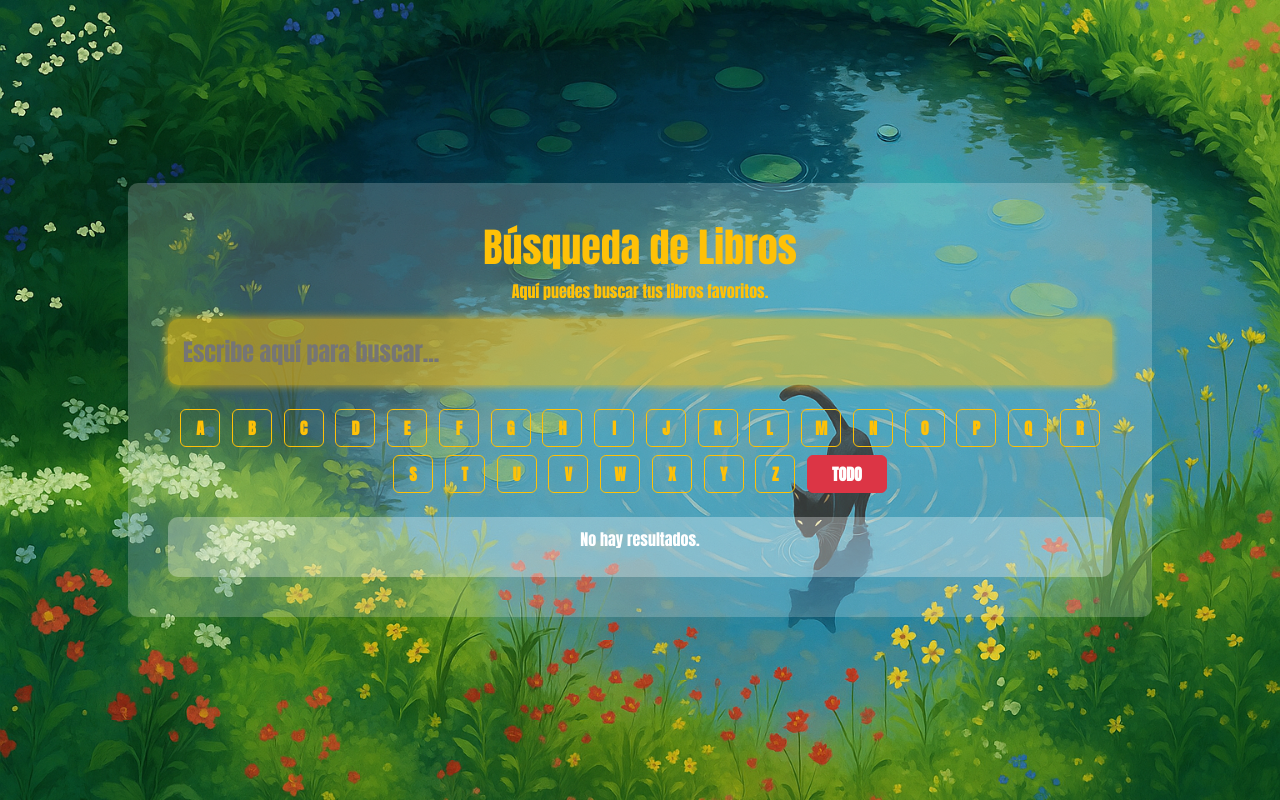
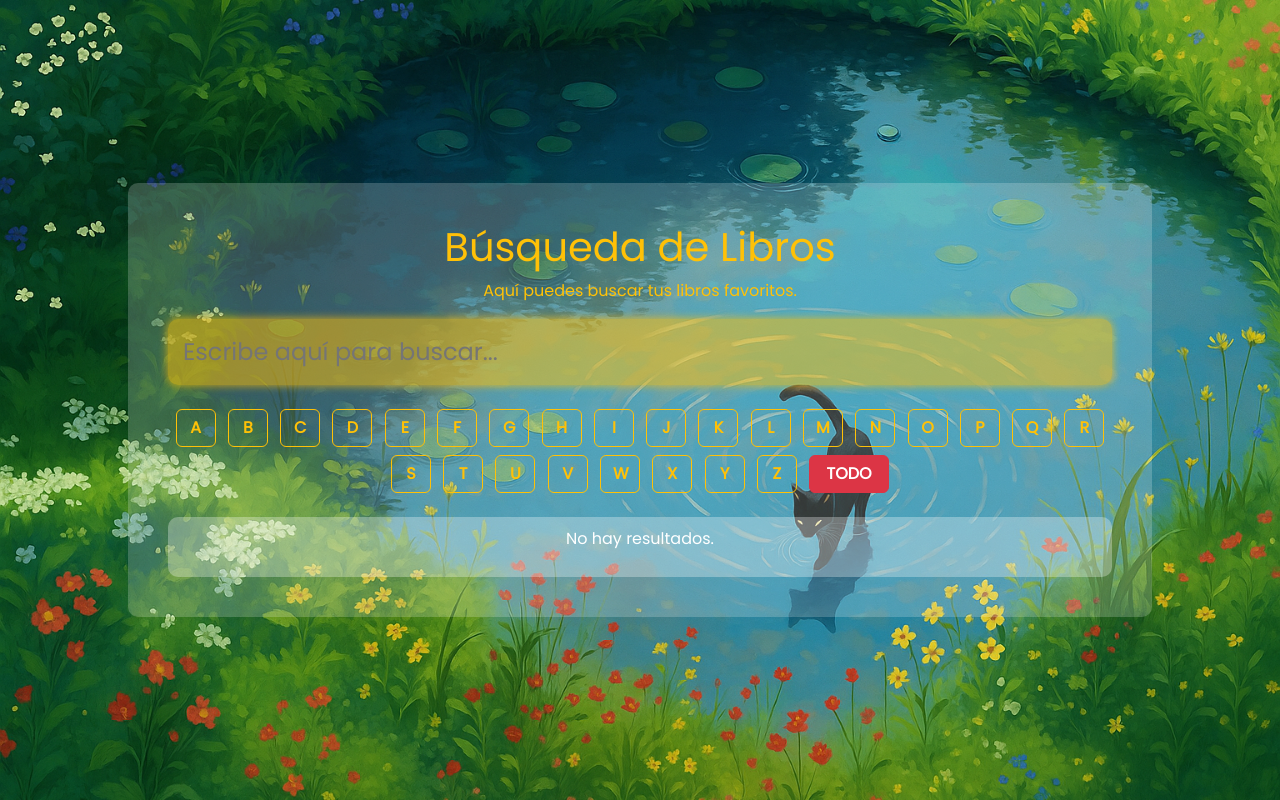
Before and after one commit to anngelit0/biblioteca_web, a Flask app: page /buscar?letra=A in a window 1280 px wide. Run offline with Flask 3, Linux system fonts and the light colour scheme; some libraries are stand-ins or nearby versions.

Commit message:
Nueva letra

```diff
--- a/templates/buscar.html
+++ b/templates/buscar.html
@@ -4,7 +4,7 @@
     <meta charset="UTF-8">
     <title>Búsqueda de Libros</title>
     <link href="https://cdn.jsdelivr.net/npm/bootstrap@5.3.0/dist/css/bootstrap.min.css" rel="stylesheet">
-    <link href="https://fonts.googleapis.com/css2?family=Anton&display=swap" rel="stylesheet">
+    <link href="https://fonts.googleapis.com/css2?family=Poppins&display=swap" rel="stylesheet">
     <style>
         body {
             margin: 0;
@@ -14,7 +14,7 @@
             background-position: center;
             background-repeat: no-repeat;
             height: 100vh;
-            font-family: 'Anton', sans-serif;
+            font-family: 'Poppins', sans-serif;
             display: flex;
             justify-content: center;
             align-items: center;
--- a/templates/inicio.html
+++ b/templates/inicio.html
@@ -4,7 +4,7 @@
     <meta charset="UTF-8">
     <title>Biblioteca Familiar</title>
     <link href="https://cdn.jsdelivr.net/npm/bootstrap@5.3.0/dist/css/bootstrap.min.css" rel="stylesheet">
-    <link href="https://fonts.googleapis.com/css2?family=Anton&display=swap" rel="stylesheet">
+    <link href="https://fonts.googleapis.com/css2?family=Poppins&display=swap" rel="stylesheet">
 
 
     <style>
@@ -16,7 +16,7 @@
             background-position: center;
             background-repeat: no-repeat;
             height: 100vh;
-            font-family: 'Anton', sans-serif;
+            font-family: 'Poppins', sans-serif;
             color: white;
         }
 
```
